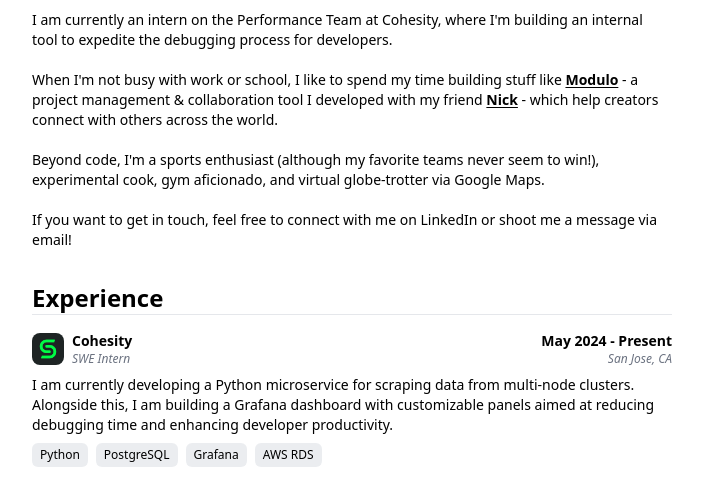
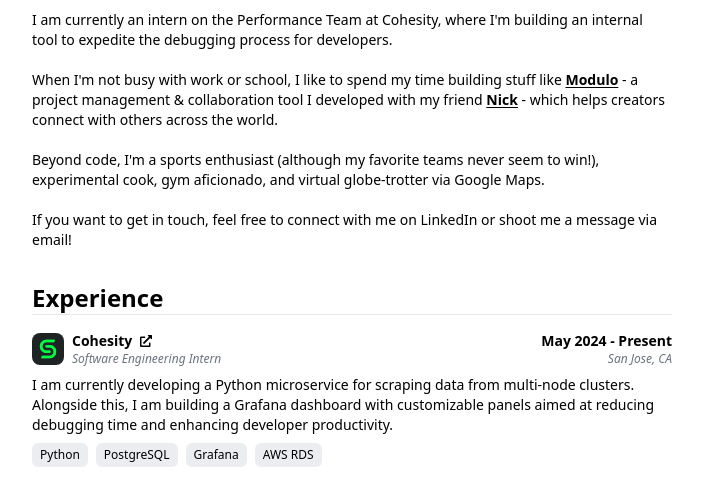
Before and after one commit to kpulgari/kpulgari.github.io, a React (Vite) app: page / in a window 1280 px wide. Shown: the part 299-790 px from the top of the page, without its empty margins (288-991 px from the left). Built offline with nearby package versions, Linux system fonts and the light colour scheme.

Commit message:
UI fixes

```diff
--- a/src/page.jsx
+++ b/src/page.jsx
@@ -35,7 +35,8 @@
 const work = [
   {
     name: "Cohesity",
-    role: "SWE Intern",
+    link: "https://www.cohesity.com",
+    role: "Software Engineering Intern",
     dates: "May 2024 - Present",
     location: "San Jose, CA",
     description:
@@ -45,7 +46,8 @@
   },
   {
     name: "Charles Schwab",
-    role: "SWE Intern",
+    link: "https://www.schwab.com",
+    role: "Software Engineering Intern",
     dates: "Jun. 2023 - Aug. 2023",
     location: "St. Louis, MO",
     description:
@@ -55,6 +57,7 @@
   },
   {
     name: "Mortgage Connect",
+    link: "https://www2.mortgageconnectlp.com",
     role: "Software QA Intern",
     dates: "Jun. 2022 - Aug. 2022",
     location: "Remote",
@@ -216,7 +219,9 @@
                 >
                   Nick
                 </a>
-                {" - which help creators connect with others across the world."}
+                {
+                  " - which helps creators connect with others across the world."
+                }
               </span>
               <br /> <br />
               <span>
@@ -248,7 +253,12 @@
                       <div className="flex flex-row space-x-2 items-center">
                         {w["image"]}
                         <div>
-                          <div className="font-bold">{w["name"]}</div>
+                          <div className="font-bold lg:text-sm md:text-sm text-xs flex-row flex items-center space-x-2">
+                            <div>{w["name"]}</div>
+                            <a href={w["link"]} target="_blank">
+                              <FaExternalLinkAlt className="w-3 h-3"></FaExternalLinkAlt>
+                            </a>
+                          </div>
                           <div className="text-xs text-gray-500 italic">
                             {w["role"]}
                           </div>
@@ -291,7 +301,7 @@
               key={index}
               className="flex flex-col bg-white rounded-lg overflow-hidden"
             >
-              <div className="lg:h-48 md:h-80 h-56we flex items-center justify-center p-2 bg-gray-200/75 rounded-lg">
+              <div className="lg:h-48 md:h-80 h-56 flex items-center justify-center p-2 bg-gray-200/75 rounded-lg">
                 <img
                   src={project["screenshot"]}
                   alt="project screenshot"
```
